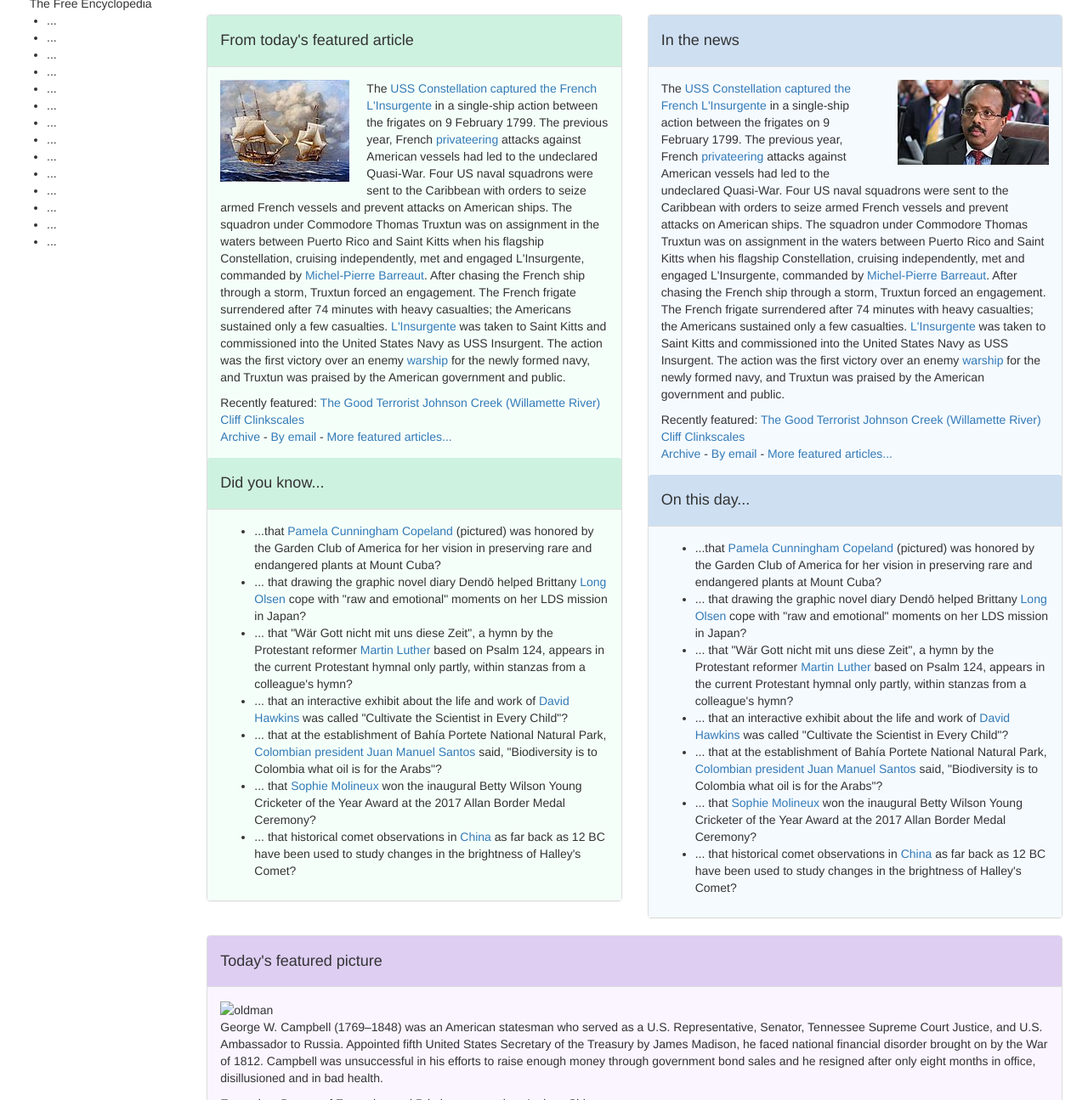
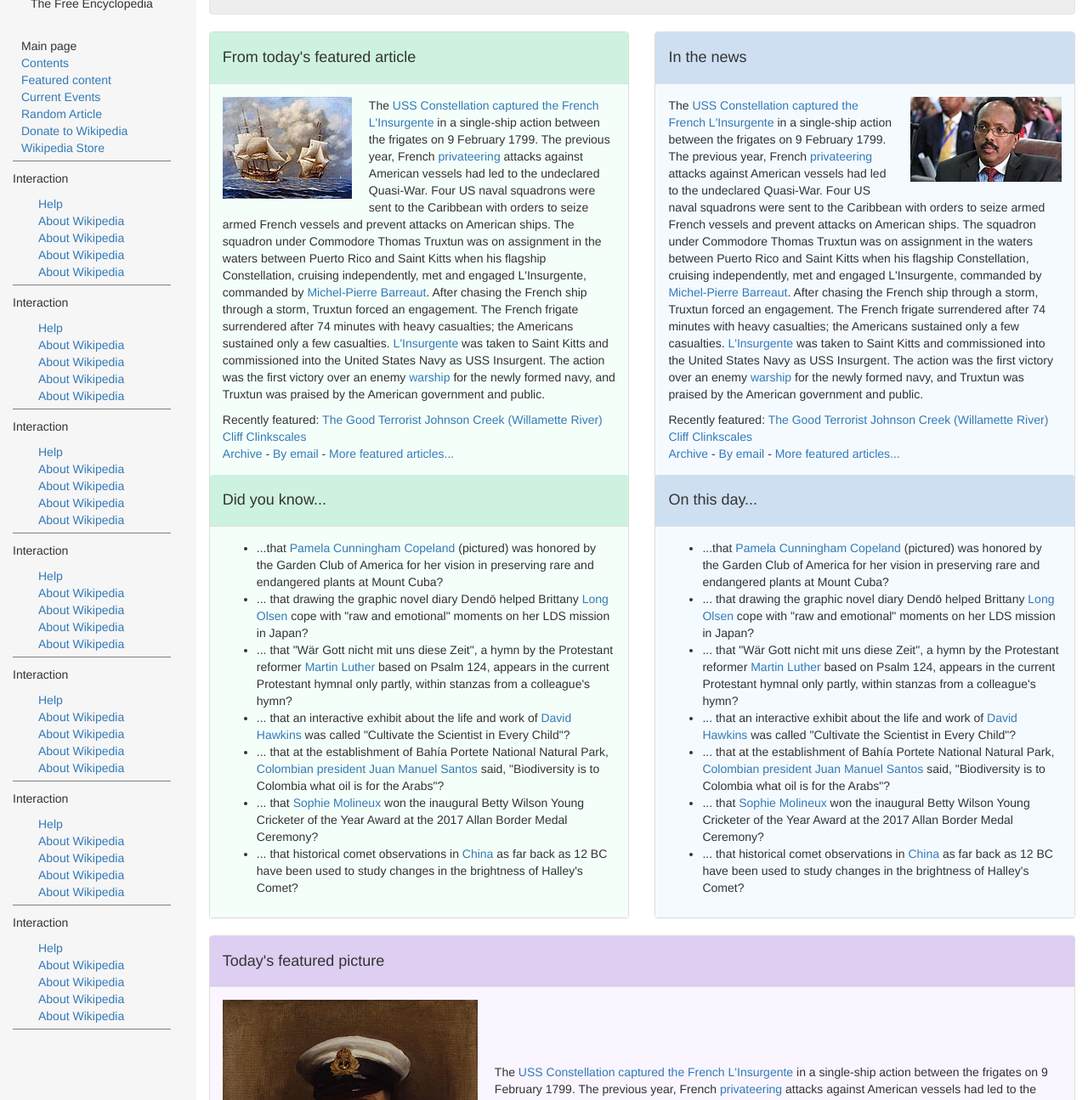
Before and after one commit to Znergy/wikipedia_remake, a plain HTML site: page index.html in a window 1280 px wide. Shown: the part 166-1461 px from the top of the page at 85% size. Drawn offline with nearby package versions, Linux system fonts and the light colour scheme.

Commit message:
Added formatting for side nav, added more content

```diff
--- a/css/styles.css
+++ b/css/styles.css
@@ -28,11 +28,23 @@
 }
 
 .well{
-  background-color: #DDDDDD;
+  background-color: #eee;
 }
 
 .push-page-down {
-  margin-top: 20px;
+  padding-top: 20px;
+}
+
+.margin-right-zero {
+  margin-right: -15px;
+}
+
+.main-background {
+  background-color: #F6F6F6;
+}
+
+.secondary-background {
+  background-color: #fff;
 }
 
 .image-float-left {
@@ -45,3 +57,26 @@
   padding-left: 20px;
   padding-bottom: 2px;
 }
+
+.side-nav {
+  padding-top: 30px;
+  list-style-type: none;
+  padding-left: 10px;
+  padding-bottom: 5px;
+  border-bottom: 0.5px solid gray;
+}
+
+.p-center-text {
+  padding-top: 75px;
+}
+
+.move-ul-down {
+  padding-top: 20px;
+}
+
+.next-side-nav {
+  list-style-type: none;
+  padding-left: 30px;
+  padding-bottom: 5px;
+  border-bottom: 0.5px solid gray;
+}
--- a/index.html
+++ b/index.html
@@ -8,32 +8,81 @@
   </head>
   <body>
     <!-- First Container -->
-    <div class="container-fluid push-page-down">
+    <div class="container-fluid push-page-down main-background margin-right-zero">
       <div class="row">
         <div class="col-sm-2">
           <img class="center img-responsive" src="img/wiki.png">
           <h3 class="center">Wikipedia</h3>
           <p class="center">The Free Encyclopedia</p>
-          <ul>
-            <li>...</li>
-            <li>...</li>
-            <li>...</li>
-            <li>...</li>
-            <li>...</li>
-            <li>...</li>
-            <li>...</li>
-            <li>...</li>
-            <li>...</li>
-            <li>...</li>
-            <li>...</li>
-            <li>...</li>
-            <li>...</li>
-            <li>...</li>
+          <ul class="side-nav">
+            <li>Main page</li>
+            <li><a href="#">Contents</a></li>
+            <li><a href="#">Featured content</a></li>
+            <li><a href="#">Current Events</a></li>
+            <li><a href="#">Random Article</a></li>
+            <li><a href="#">Donate to Wikipedia</a></li>
+            <li><a href="#">Wikipedia Store</a></li>
+          </ul>
+          <p>Interaction</p>
+          <ul class="next-side-nav">
+            <li><a href="#">Help</a></li>
+            <li><a href="#">About Wikipedia</a></li>
+            <li><a href="#">About Wikipedia</a></li>
+            <li><a href="#">About Wikipedia</a></li>
+            <li><a href="#">About Wikipedia</a></li>
+          </ul>
+          <p>Interaction</p>
+          <ul class="next-side-nav">
+            <li><a href="#">Help</a></li>
+            <li><a href="#">About Wikipedia</a></li>
+            <li><a href="#">About Wikipedia</a></li>
+            <li><a href="#">About Wikipedia</a></li>
+            <li><a href="#">About Wikipedia</a></li>
+          </ul>
+          <p>Interaction</p>
+          <ul class="next-side-nav">
+            <li><a href="#">Help</a></li>
+            <li><a href="#">About Wikipedia</a></li>
+            <li><a href="#">About Wikipedia</a></li>
+            <li><a href="#">About Wikipedia</a></li>
+            <li><a href="#">About Wikipedia</a></li>
+          </ul>
+          <p>Interaction</p>
+          <ul class="next-side-nav">
+            <li><a href="#">Help</a></li>
+            <li><a href="#">About Wikipedia</a></li>
+            <li><a href="#">About Wikipedia</a></li>
+            <li><a href="#">About Wikipedia</a></li>
+            <li><a href="#">About Wikipedia</a></li>
+          </ul>
+          <p>Interaction</p>
+          <ul class="next-side-nav">
+            <li><a href="#">Help</a></li>
+            <li><a href="#">About Wikipedia</a></li>
+            <li><a href="#">About Wikipedia</a></li>
+            <li><a href="#">About Wikipedia</a></li>
+            <li><a href="#">About Wikipedia</a></li>
+          </ul>
+          <p>Interaction</p>
+          <ul class="next-side-nav">
+            <li><a href="#">Help</a></li>
+            <li><a href="#">About Wikipedia</a></li>
+            <li><a href="#">About Wikipedia</a></li>
+            <li><a href="#">About Wikipedia</a></li>
+            <li><a href="#">About Wikipedia</a></li>
+          </ul>
+          <p>Interaction</p>
+          <ul class="next-side-nav">
+            <li><a href="#">Help</a></li>
+            <li><a href="#">About Wikipedia</a></li>
+            <li><a href="#">About Wikipedia</a></li>
+            <li><a href="#">About Wikipedia</a></li>
+            <li><a href="#">About Wikipedia</a></li>
           </ul>
         </div>
         <div class="col-sm-10">
           <!-- Second Container -->
-          <div class="container-fluid">
+          <div class="container-fluid secondary-background push-page-down push-page-right">
             <div class="well">
               <div class="row">
                 <div class="col-md-6">
@@ -41,21 +90,21 @@
                   <footer>the <a href="#">free encyclopedia</a> that <a href="#">anyone can edit</a>.</footer>
                   <footer><a href="#">5,331,929</a> articles in <a href="#">English</a></footer>
                 </div>
-                <div class="col-md-2">
+                <div class="col-md-2 move-ul-down">
                   <ul>
                     <li><a href="#">Arts</a></li>
                     <li><a href="#">Biography</a></li>
                     <li><a href="#">Geography</a></li>
                   </ul>
                 </div>
-                <div class="col-md-2">
+                <div class="col-md-2 move-ul-down">
                   <ul>
                     <li><a href="#">History</a></li>
                     <li><a href="#">Mathematics</a></li>
                     <li><a href="#">Science</a></li>
                   </ul>
                 </div>
-                <div class="col-md-2">
+                <div class="col-md-2 move-ul-down">
                   <ul>
                     <li><a href="#">Society</a></li>
                     <li><a href="#">Technology</a></li>
@@ -130,8 +179,8 @@
                     <h4>Today's featured picture</h4>
                   </div>
                   <div class="panel-body purple-background">
-                    <img src="" alt="oldman">
-                    <p>George W. Campbell (1769–1848) was an American statesman who served as a U.S. Representative, Senator, Tennessee Supreme Court Justice, and U.S. Ambassador to Russia. Appointed fifth United States Secretary of the Treasury by James Madison, he faced national financial disorder brought on by the War of 1812. Campbell was unsuccessful in his efforts to raise enough money through government bond sales and he resigned after only eight months in office, disillusioned and in bad health.</p>
+                    <img class="image-float-left" src="img/paul.jpg" alt="oldman">
+                    <p class="p-center-text">The <a href="#">USS Constellation captured the French L'Insurgente</a> in a single-ship action between the frigates on 9 February 1799. The previous year, French <a href="#">privateering</a> attacks against American vessels had led to the undeclared Quasi-War. Four US naval squadrons were sent to the Caribbean with orders to seize armed French vessels and prevent attacks on American ships. The squadron under Commodore Thomas Truxtun was on assignment in the waters between Puerto Rico and Saint Kitts when his flagship Constellation, cruising independently, met and engaged L'Insurgente, commanded by <a href="#">Michel-Pierre Barreaut</a>. After chasing the French ship through a storm, Truxtun forced an engagement. The French frigate surrendered after 74 minutes with heavy casualties; the Americans sustained only a few casualties. <a href="#">L'Insurgente</a> was taken to Saint Kitts and commissioned into the United States Navy as USS Insurgent. The action was the first victory over an enemy <a href="#">warship</a> for the newly formed navy, and Truxtun was praised by the American government and public.</p>
                     <footer>Engraving: Bureau of Engraving and Printing; restoration: Andrew Shiva</footer>
                     <footer>footer2</footer>
                   </div>
```
Also changed, not shown: img/paul.jpg (added).
